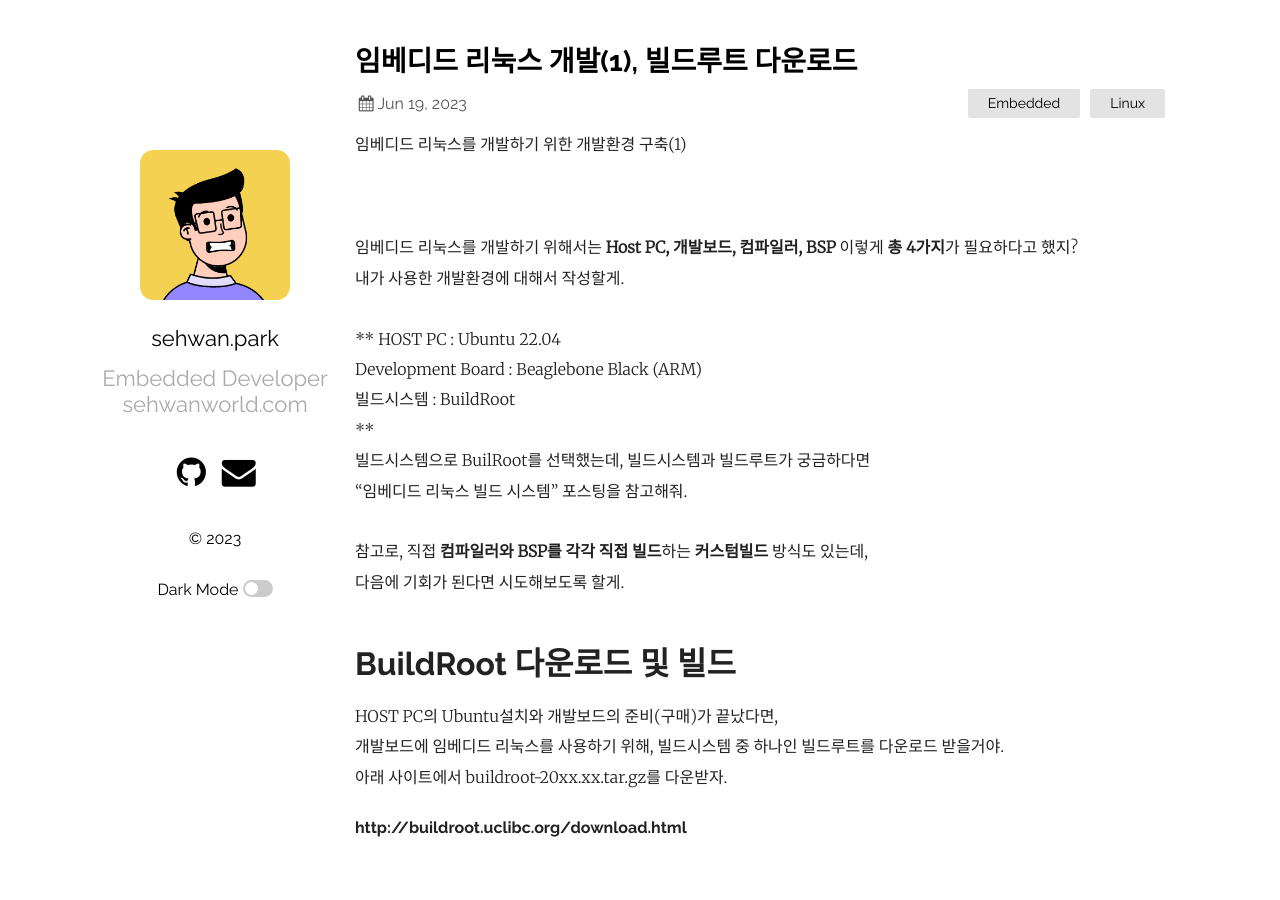
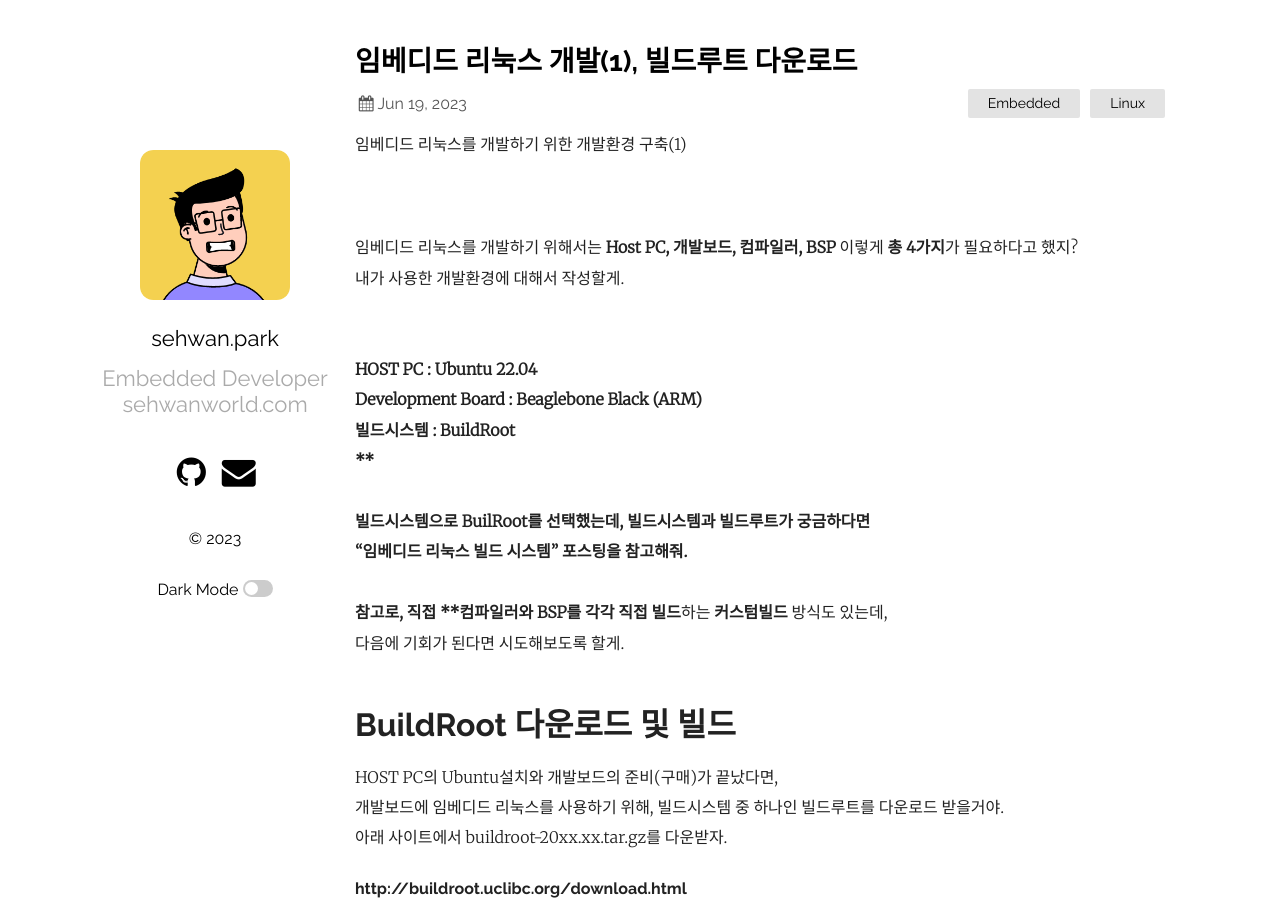
Before and after one commit to sehwann/sehwann.github.io, a Jekyll site: the page built from _posts/2023-06-19-임베디드리눅스 개발(1) 빌드루트.markdown, in a window 1280 px wide and 900 px high. Built offline with Jekyll 4.4.1, drawn with Linux system fonts in a browser that asks for light colours.

Commit message:
posts : Update posts

```diff
--- a/_posts/2023-06-19-임베디드리눅스 개발(1) 빌드루트.markdown
+++ b/_posts/2023-06-19-임베디드리눅스 개발(1) 빌드루트.markdown
@@ -10,11 +10,11 @@ categories: Embedded Linux
 임베디드 리눅스를 개발하기 위해서는 **Host PC, 개발보드, 컴파일러, BSP** 이렇게 **총 4가지**가 필요하다고 했지?<br>
 내가 사용한 개발환경에 대해서 작성할게.<br>
 <br>
-**
+**<br>
 HOST PC : Ubuntu 22.04<br>
 Development Board : Beaglebone Black (ARM)<br>
 빌드시스템 : BuildRoot<br>
-**
+**<br>
 <br>
 빌드시스템으로 BuilRoot를 선택했는데, 빌드시스템과 빌드루트가 궁금하다면<br>
 "임베디드 리눅스 빌드 시스템" 포스팅을 참고해줘.<br>
```
